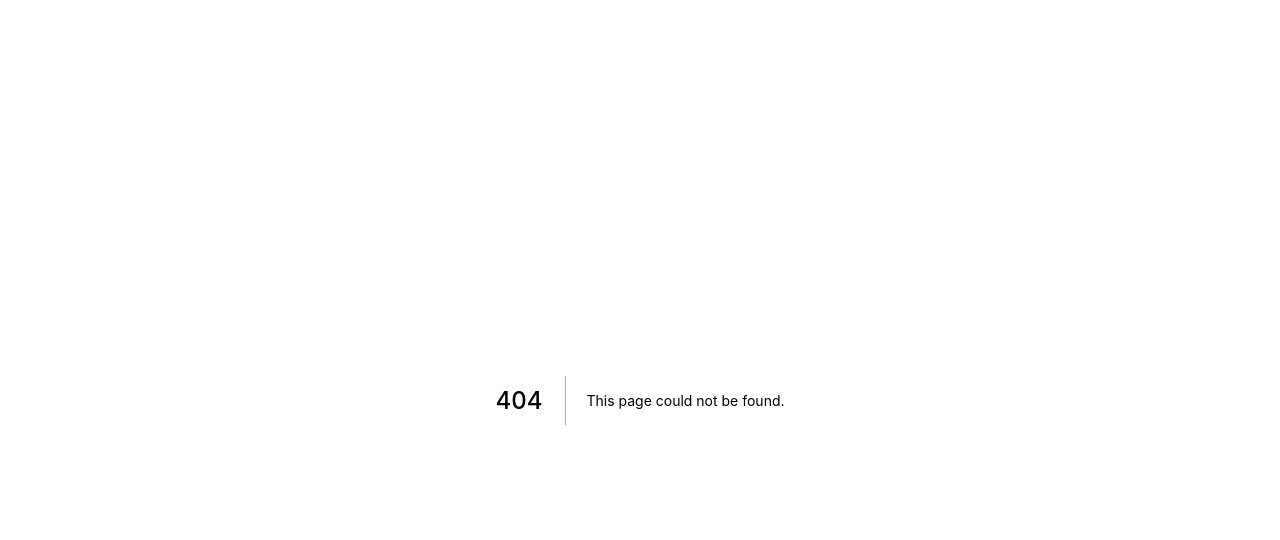
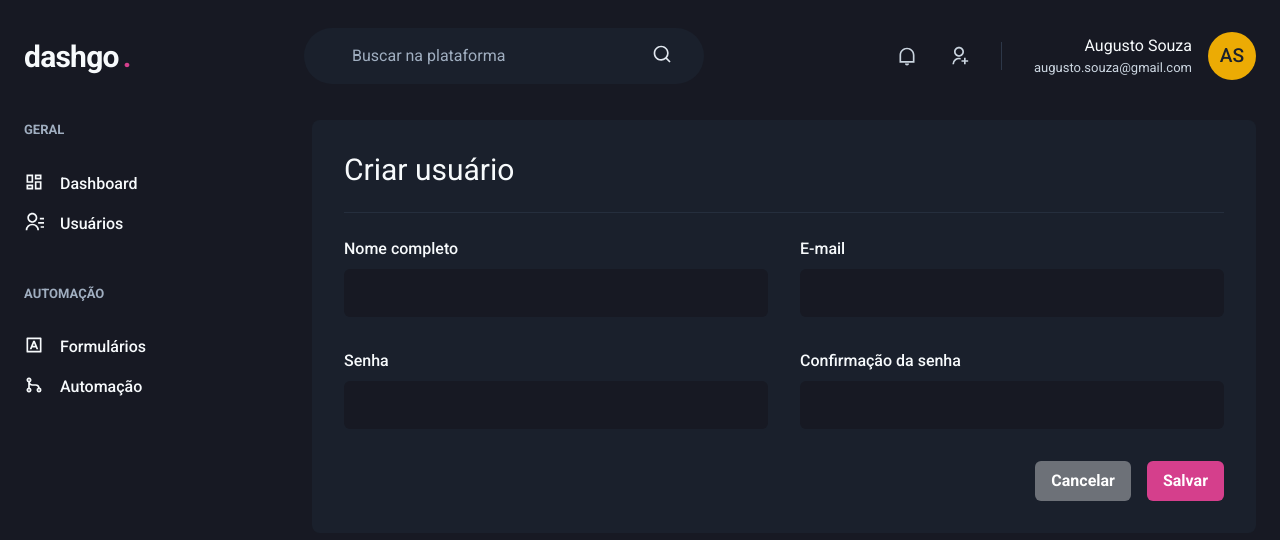
Before and after one commit to augustojs1/ignite-dashgo, a Next.js app: page /users/create in a window 1280 px wide. Before the commit this address had no page. Shown: the top 540 px of the page. Built offline with nearby package versions, Linux system fonts and the light colour scheme.

Commit message:
feature: create user register page

```diff
--- /dev/null
+++ b/src/pages/users/create.tsx
@@ -0,0 +1,54 @@
+import {
+  Box,
+  Button,
+  Divider,
+  Flex,
+  Heading,
+  HStack,
+  SimpleGrid,
+  VStack,
+} from "@chakra-ui/react";
+import Header from "../../components/Header";
+import { Sidebar } from "../../components/Sidebar";
+import { Input } from "../../components/Form/Input";
+
+export default function CreateUser() {
+  return (
+    <Box>
+      <Header />
+      <Flex width={"100%"} my={"6"} maxWidth={1480} mx={"auto"} px={"6"}>
+        <Sidebar />
+
+        <Box flex={"1"} borderRadius={8} bg={"gray.800"} p="8">
+          <Heading size={"lg"} fontWeight={"normal"}>
+            Criar usuário
+          </Heading>
+
+          <Divider my={"6"} borderColor={"gray.700"} />
+          <VStack spacing={"8"}>
+            <SimpleGrid minChildWidth={"240px"} spacing={"8"} width={"100%"}>
+              <Input name="name" label="Nome completo" />
+              <Input name="email" type={"email"} label="E-mail" />
+            </SimpleGrid>
+
+            <SimpleGrid minChildWidth={"240px"} spacing={"8"} width={"100%"}>
+              <Input name="password" type={"password"} label="Senha" />
+              <Input
+                name="password_confirmation"
+                type={"password"}
+                label="Confirmação da senha"
+              />
+            </SimpleGrid>
+          </VStack>
+
+          <Flex mt={"8"} justify={"flex-end"}>
+            <HStack spacing={"4"}>
+              <Button colorScheme={"whiteAlpha"}>Cancelar</Button>
+              <Button colorScheme={"pink"}>Salvar</Button>
+            </HStack>
+          </Flex>
+        </Box>
+      </Flex>
+    </Box>
+  );
+}
```
